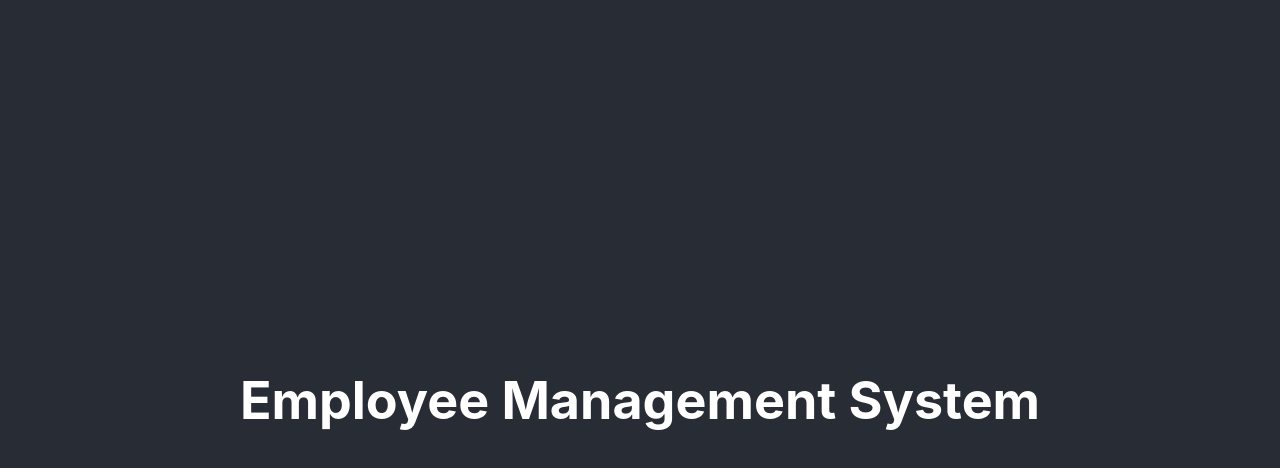
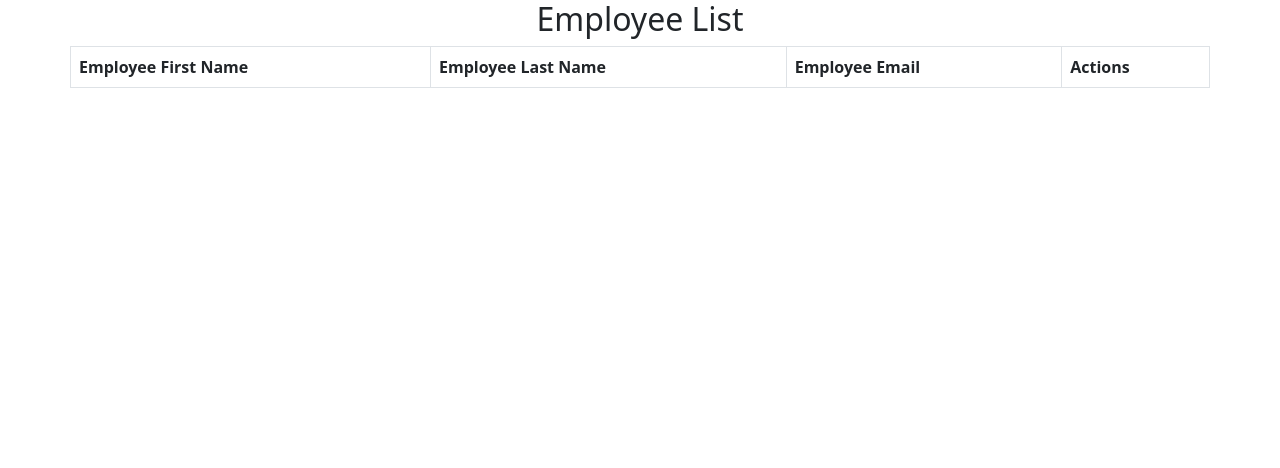
Before and after one commit to jhabboubi/employee-management-system-react, a React (Create React App) app: page / in a window 1280 px wide. Shown: the top 468 px of the page. Built offline with nearby package versions, Linux system fonts and the light colour scheme.

Commit message:
added employee component

```diff
--- a/src/App.js
+++ b/src/App.js
@@ -1,11 +1,10 @@
 import './App.css';
+import ListEmployeeComponent from './components/ListEmployeeComponent';
 
 function App() {
   return (
-    <div className="App">
-      <header className="App-header">
-          <h1>Employee Management System</h1>
-      </header>
+    <div className="container">
+        <ListEmployeeComponent />
     </div>
   );
 }
--- /dev/null
+++ b/src/components/ListEmployeeComponent.jsx
@@ -0,0 +1,50 @@
+import React, { Component } from 'react';
+
+
+class ListEmployeeComponent extends Component {
+    constructor(props) {
+        super(props);
+
+        this.state = {
+            employees: []
+        }
+    }
+
+
+    render() {
+        return (
+            <div>
+                <h2 className="text-center">Employee List</h2>
+                <div className="row">
+                    <table className='table table-striped table-bordered'>
+                        <thead>
+                            <tr>
+                                <th> Employee First Name</th>
+                                <th> Employee Last Name</th>
+                                <th> Employee Email</th>
+                                <th> Actions</th>
+                            </tr>
+                        </thead>
+                        <tbody>
+                            {
+                                this.state.employees.map(
+                                    employee =>
+                                        <tr key={employee.id}>
+                                            <td>{employee.firstName}</td>
+                                            <td>{employee.lastName}</td>
+                                            <td>{employee.email}</td>
+
+                                        </tr>
+                                )
+                            }
+                        </tbody>
+                    </table>
+                </div>
+            </div>
+        );
+    }
+
+}
+
+
+export default ListEmployeeComponent;
--- a/src/index.js
+++ b/src/index.js
@@ -3,6 +3,7 @@
 import './index.css';
 import App from './App';
 import reportWebVitals from './reportWebVitals';
+import 'bootstrap/dist/css/bootstrap.min.css';
 
 ReactDOM.render(
   <React.StrictMode>
```
